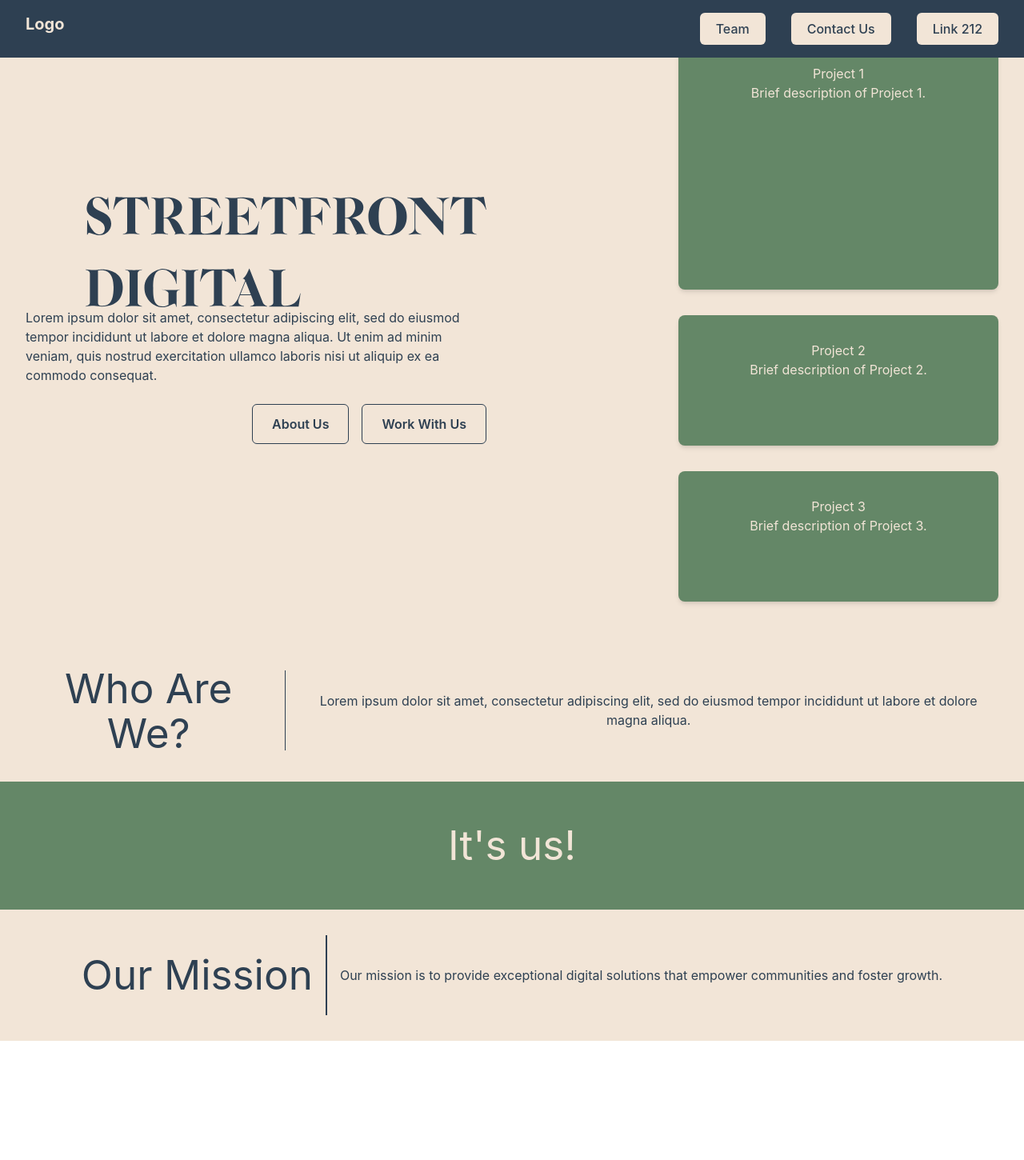
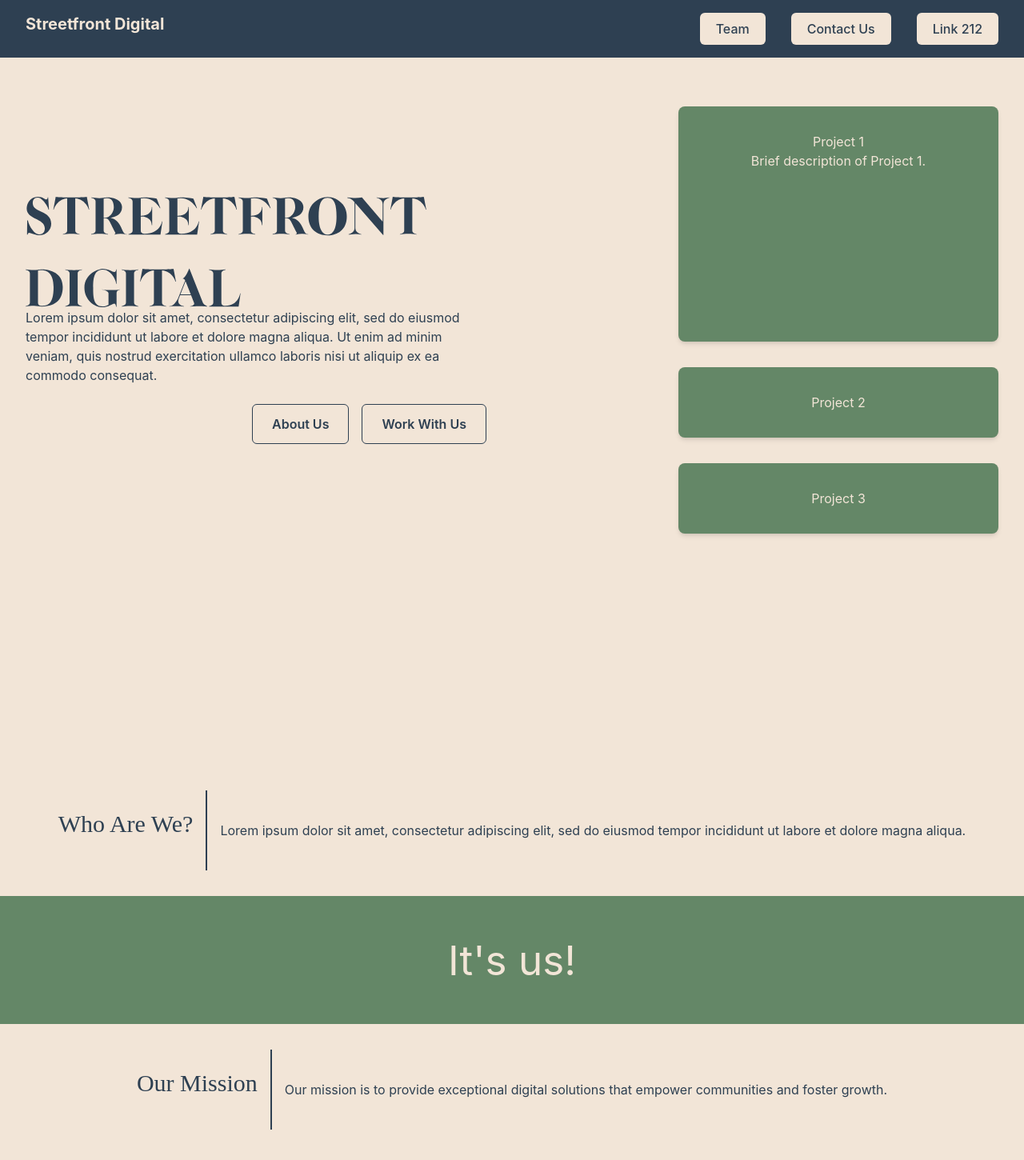
Before and after one commit to ElijahLewes/SFDigital, a React (Vite) app: page /link212 in a window 1280 px wide. Shown: the top 1450 px of the page at 80% size. Before the commit the page ends 1301 px from the top, so only its background shows below. Built offline with nearby package versions, Linux system fonts and the light colour scheme.

Commit message:
Link212 skeleton. Browser Router still not working though

```diff
--- a/src/App.css
+++ b/src/App.css
@@ -13,6 +13,13 @@
   color: var(--text-dark);
 }
 
+.page-container {
+  @apply min-h-screen w-full flex flex-col items-center justify-center;
+}
+
+.brand-subtitle {
+  @apply font-[--Career] text-3xl mb-4;
+}
 .logo {
   @apply p-6 transition-[filter] duration-300;
 }
--- a/src/App.jsx
+++ b/src/App.jsx
@@ -2,6 +2,8 @@ import { useState } from 'react'
 import './App.css'
 import  Navbar from './components/Navbar.jsx'
 import Home from './pages/Home.jsx'
+import { BrowserRouter } from 'react-router-dom'
+//import Link212 from './pages/Link212.jsx' // Uncomment if you want to use
 
 //doubles as landign page
 
--- a/src/components/Navbar.jsx
+++ b/src/components/Navbar.jsx
@@ -5,13 +5,13 @@ function Navbar() {
   return (
     <nav className="navbar">
       <div className="logo-container">
-        <Link id="navbar-logo" to="/pages/Home">Logo</Link>
+        <Link id="navbar-logo" to="/">Streetfront Digital</Link>
       </div>
       <div className="navbar-links">
-
-        <Link className="nav-btn" to="/pages/Team">Team</Link>
-        <Link className="nav-btn" to="/pages/ContactUs">Contact Us</Link>
-        <Link className="nav-btn" to="/pages/Link212">Link 212</Link>
+        <Link className="nav-btn" to="/team">Team</Link>
+        <Link className="nav-btn" to="/contact">Contact Us</Link>
+        <Link className="nav-btn" to="/link212">Link 212</Link>
+        {/* Add dropdown for individual project page? */}
       </div>
     </nav>
   );
--- a/src/index.css
+++ b/src/index.css
@@ -9,11 +9,14 @@
 }
 
 #root {
-  @apply text-center min-h-screen w-full;
-  font-family: -apple-system, BlinkMacSystemFont, 'Segoe UI', Roboto, Oxygen,
+  /* Default text size is 16pt. Is that too big or am I just blind? */
+  @apply text-center min-h-screen w-full text-base;
+  font-family: "Mono Sans Variable" -apple-system, BlinkMacSystemFont, 'Segoe UI', Roboto, Oxygen,
     Ubuntu, Cantarell, 'Open Sans', 'Helvetica Neue', sans-serif;
   background-color: var(--text-light);
   color: var(--text-dark);
+
+
 }
 
 
@@ -30,11 +33,11 @@
   text-rendering: optimizeLegibility;
   -webkit-font-smoothing: antialiased;
   -moz-osx-font-smoothing: grayscale;
-  --text-dark:#2E4052;
-  --text-light:#F2E5D7;
-  --green-highlight:#C6D8AF;
-  --orange-accent:#C97D60;
-  --green-base:#648767;
+  --text-dark: #2E4052;
+  --text-light: #F2E5D7;
+  --green-highlight: #C6D8AF;
+  --orange-accent: #C97D60;
+  --green-base: #648767;
 
 
 
@@ -46,6 +49,7 @@ a {
   color: #646cff;
   text-decoration: inherit;
 }
+
 a:hover {
   color: var(--text-light);
 }
@@ -73,9 +77,11 @@ button {
   cursor: pointer;
   transition: border-color 0.25s;
 }
+
 button:hover {
   border-color: #646cff;
 }
+
 button:focus,
 button:focus-visible {
   outline: 4px auto -webkit-focus-ring-color;
@@ -86,9 +92,11 @@ button:focus-visible {
     color: #213547;
     background-color: #ffffff;
   }
+
   a:hover {
     color: #747bff;
   }
+
   button {
     background-color: #f9f9f9;
   }
@@ -119,7 +127,7 @@ button:focus-visible {
 }
 
 @font-face {
-  font-family: 'Mona Sans';
+  font-family: 'Mona Sans Italics';
   src: url('./fonts/MonaSans-Italic-VariableFont_wdth,wght.ttf') format('truetype');
   font-weight: normal;
   font-style: italic;
--- a/src/pages/Home.jsx
+++ b/src/pages/Home.jsx
@@ -3,13 +3,13 @@ import React from 'react';
 function Home() {
   return (
     <>
-      <div className="page-container-1 flex flex-col justify-center min-h-screen">
-      <section id="home-container-1" className="items-center justify-center">
+      <div className="section-container flex flex-col justify-center min-h-screen">
+      <section id="home-container-1" className="page-container flex flex-row w-full h-screen items-center justify-center">
         <div className="landing-container">
           {/* Left side of home page */}
-          <section className="home-title-container">
-            <img src="/public/images/SFD Dark Header.svg" alt="SFDheader" className="home-header-image" />
-            <p className="home-subtitle">
+          <section className="home-title-container flex flex-col flex-1 justify-start">
+            <img src="/public/images/SFD Dark Header.svg" alt="SFDheader" className="home-header-image self-start" />
+            <p className="w-full justify-start">
               Lorem ipsum dolor sit amet, consectetur adipiscing elit, sed do eiusmod tempor incididunt ut labore et dolore magna aliqua. Ut enim ad minim veniam, quis nostrud exercitation ullamco laboris nisi ut aliquip ex ea commodo consequat.
             </p>
             <div className="home-buttons-container">
@@ -19,29 +19,27 @@ function Home() {
           </section>
 
           {/* Right side of home page */}
-          <section id="home-container-2" className="home-project-cards-container flex flex-col items-end justify-end">
-            <div className="home-project-card basis-1/2" style={{ background: 'var(--green-base)', color: 'var(--text-light)' }}>
+          <section id="home-container-2" className="home-project-cards-container flex flex-col justify-center items-center flex-1">
+            <div className="home-project-card basis-2/5 w-full" style={{ background: 'var(--green-base)', color: 'var(--text-light)' }}>
               <h2>Project 1</h2>
               <p>Brief description of Project 1.</p>
             </div>
-            <div className="home-project-card basis-1/4" style={{ background: 'var(--green-base)', color: 'var(--text-light)' }}>
+            <div className="home-project-card basis-1/19 w-full" style={{ background: 'var(--green-base)', color: 'var(--text-light)' }}>
               <h2>Project 2</h2>
-              <p>Brief description of Project 2.</p>
             </div>
-            <div className="home-project-card basis-1/4" style={{ background: 'var(--green-base)', color: 'var(--text-light)' }}>
+            <div className="home-project-card basis-1/19 w-full" style={{ background: 'var(--green-base)', color: 'var(--text-light)' }}>
               <h2>Project 3</h2>
-              <p>Brief description of Project 3.</p>
             </div>
           </section>
         </div>
       </section>
 
       {/* About us section */}
-      <section className="page-container-2 flex flex-col items-center justify-center">
-        <div className="about-us-container flex flex-row basis-1/3 items-center justify-center">
+      <section className="page-container items-center justify-center">
+        <div className="about-us-container ">
           <div className="about-us">
             <div className="subtitle-container">
-              <h1>Who Are We?</h1>
+              <h1 className="brand-subtitle">Who Are We?</h1>
             </div>
             <div className="divider"></div>
             <div className="about-us-text-container">
@@ -59,7 +57,7 @@ function Home() {
 
         <div className="mission-statement-container flex flex-row basis-1/3">
           <div className="subtitle-container">
-            <h1>Our Mission</h1>
+            <h1 className="brand-subtitle w-full">Our Mission</h1>
           </div>
           <div className="divider"></div>
           <div className="mission-statement-text-container content-center justify-items-center">
--- a/src/pages/Link212.jsx
+++ b/src/pages/Link212.jsx
@@ -3,15 +3,38 @@ import React from 'react';
 import { Link } from 'react-router-dom';
 function ProjectLanding() {
   return (
-    <div>
-      <h1>Project Landing Page</h1>
-      <p>Welcome to the project landing page. Select a project to see more details.</p>
-      <nav>
+    <div className="link212-container ">
+      <section className= "page-container">
+      <div className="link212-title-container">
+        <h1>Link 212 Project</h1>
+      </div>
+          <div className="divider"></div>
+      <div className="link212-description-container">
+        <p>This is the landing page for the Link 212 project. Here you can find more information about the project and how to get involved.</p>
+      </div>
+    </section>
+    <section className="page-contaimer">
+      <div className="interactive-map-container">
+        <h2>Interactive Map</h2>
+        <p>Explore the neighborhood through our interactive map. Click on the markers to learn more about each location.</p>
+        <div className="map">
+          {/* Placeholder for interactive map */}
+          <img src="/public/images/map-placeholder.png" alt="Interactive Map" className="map-placeholder" />
+        </div>
+      </div>
+      <div className="neighborhood-menu-container">
+        <h2>Neighborhood Menu</h2>
         <ul>
-          <li><Link to="/">Home</Link></li>
-          <li><Link to="/about">About</Link></li>
+          <li><Link to="/neighborhood/1">Neighborhood 1</Link></li>
+          <li><Link to="/neighborhood/2">Neighborhood 2</Link></li>
+          <li><Link to="/neighborhood/3">Neighborhood 3</Link></li>
         </ul>
-      </nav>
+      </div>
+      <div className="community-engagement-container">
+        <h2>Community Engagement</h2>
+        <p>Learn how you can get involved in the Link 212 project and make a difference in your neighborhood.</p>
+      </div>
+    </section>
     </div>
   );
 }
```
